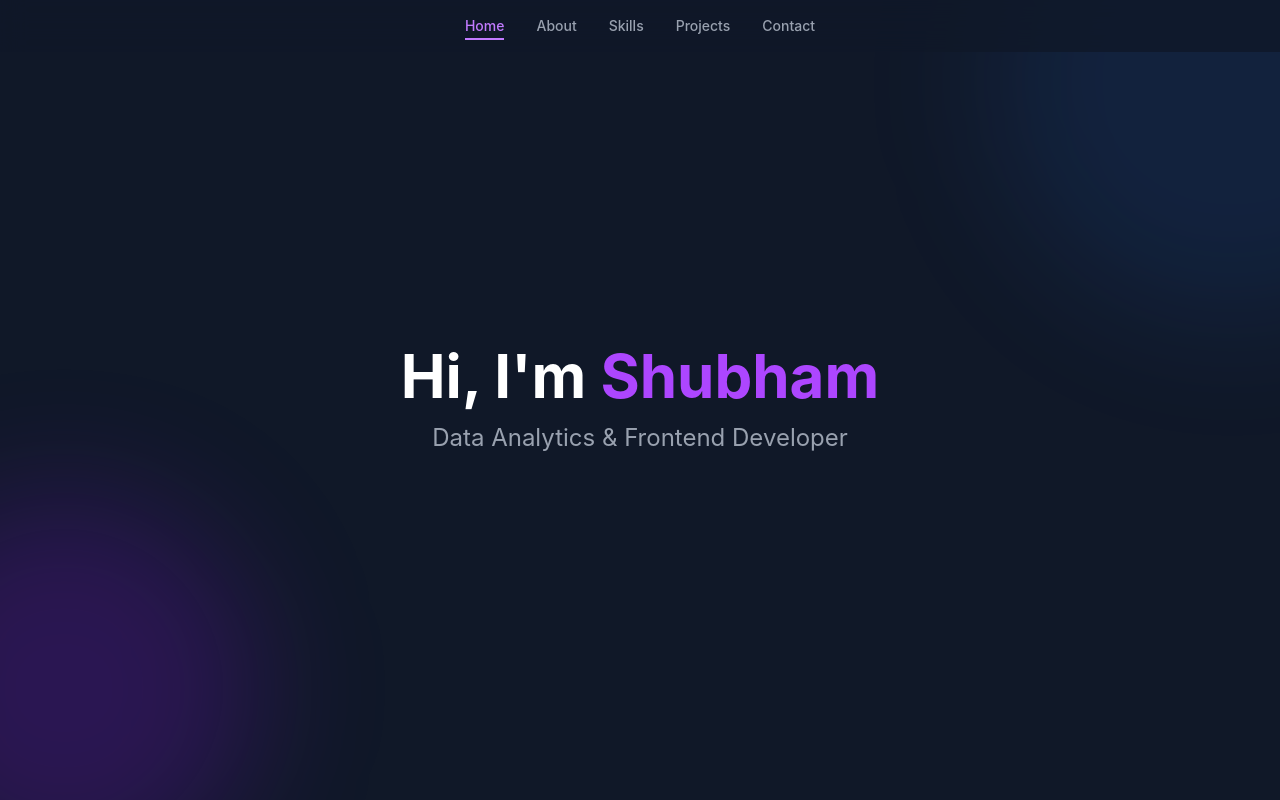
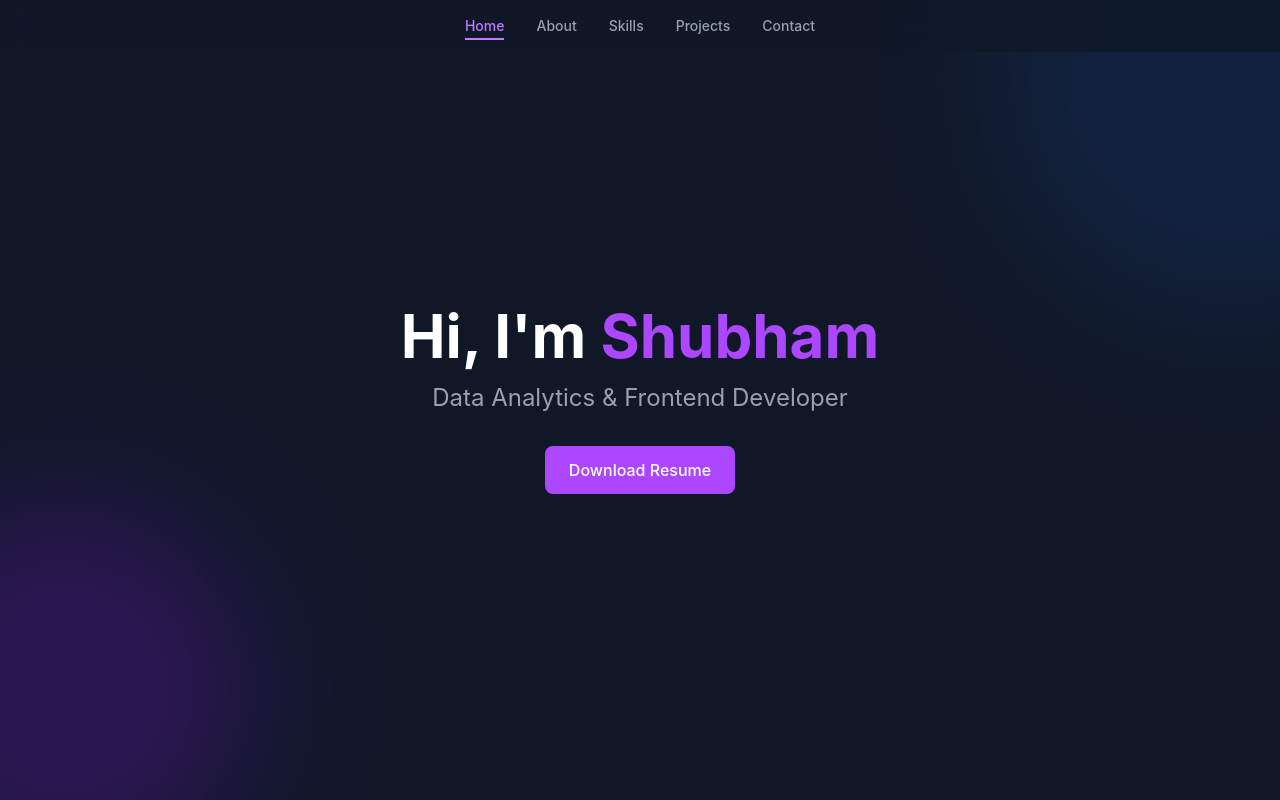
Before and after one commit to 2005-shubham/portfolio, a React app: page / in a window 1280 px wide. Shown: the top 800 px of the page. Built offline with nearby package versions, Linux system fonts and the light colour scheme; the HTML template or start-up script is replaced by a standard one.

Commit message:
Add resume download button in Hero section

```diff
--- a/src/components/Hero.jsx
+++ b/src/components/Hero.jsx
@@ -20,6 +20,16 @@ function Hero() {
       >
         Data Analytics & Frontend Developer
       </motion.p>
+      <motion.a
+        href="/resume.pdf"
+        download
+        initial={{ opacity: 0, y: 30 }}
+        animate={{ opacity: 1, y: 0 }}
+        transition={{ duration: 0.8, delay: 0.6 }}
+        className="mt-8 inline-flex items-center gap-2 bg-purple-500 hover:bg-purple-600 text-white font-medium px-6 py-3 rounded-lg transition-colors"
+      >
+        Download Resume
+      </motion.a>
     </section>
   )
 }
```
Also changed, not shown: 1 other file (tests, documents, lock files or other folders).
